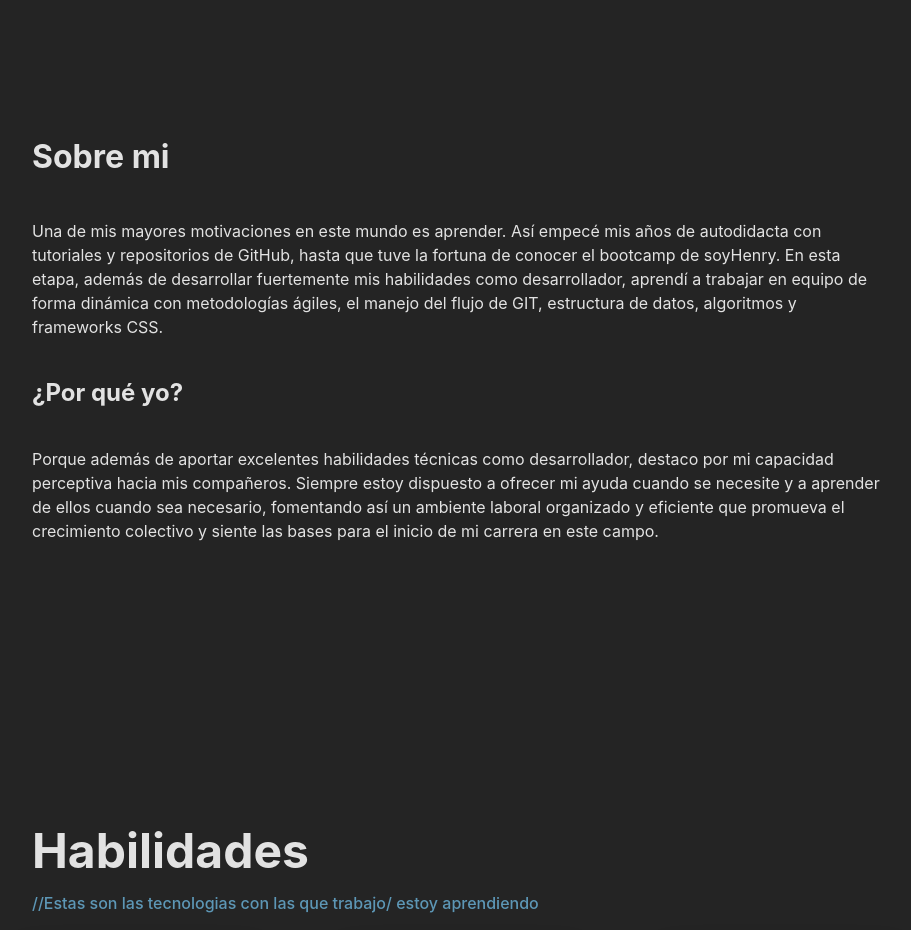
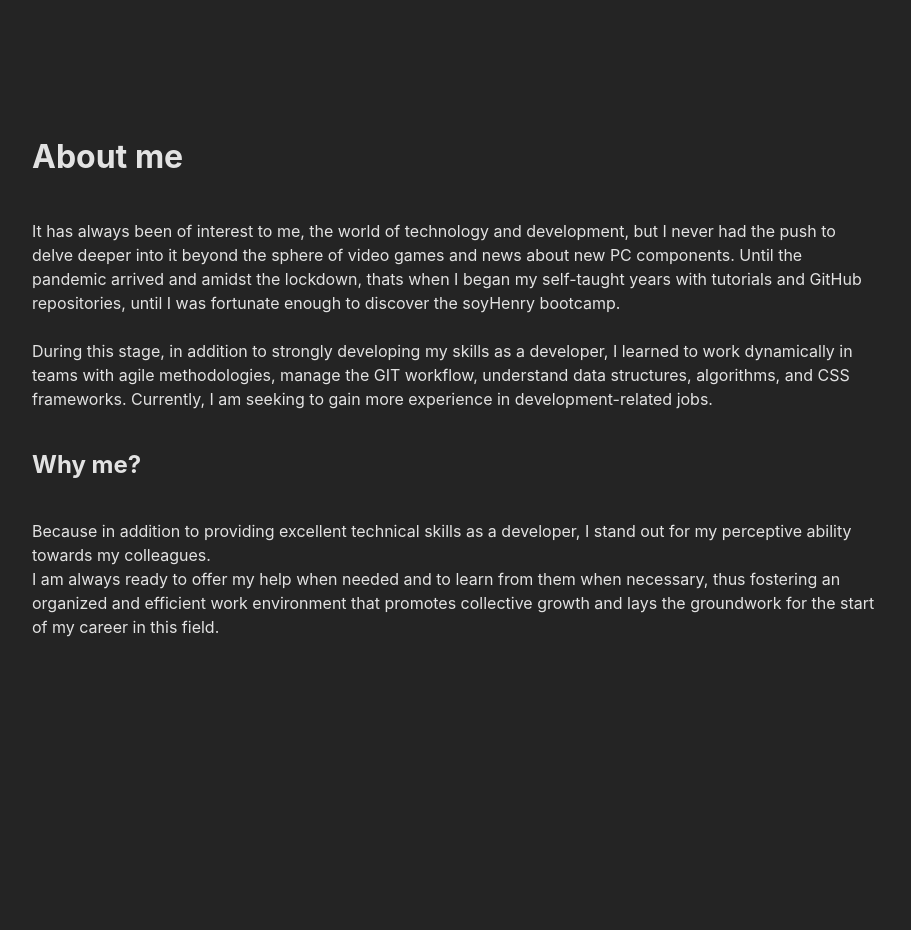
Before and after one commit to DielanZH/portfolio, a React (Vite) app: page / in a window 1280 px wide. Shown: the part 840-1770 px from the top of the page, without its empty margins (112-1023 px from the left). Built offline with nearby package versions, Linux system fonts and the light colour scheme.

Commit message:
About text translated

```diff
--- a/src/components/about/about.jsx
+++ b/src/components/about/about.jsx
@@ -1,26 +1,67 @@
 import styles from './about.module.css'
+import PropTypes from 'prop-types'
 
-export default function About() {
+export default function About({ translated }) {
     return (
         <div id='about' className={styles.aboutContainer}>
             <h1>
-                Sobre mi
+                {translated ? 'Sobre mi' : 'About me'}
             </h1>
 
-            <p className={styles.about1}>
-                Una de mis mayores motivaciones en este mundo es aprender. Así empecé mis años de autodidacta con tutoriales y repositorios de GitHub, hasta que tuve la fortuna de conocer el bootcamp de soyHenry.
+            <div className={styles.about1}>
+                {translated ?
+                    <p>
+                        Siempre fue de mi interes todo el mundo de la tecnologia y el desarrollo pero nunca tuve el empujón como para adentrarme mas en él mas allá de la esfera de los videojuegos y las noticias sobre los componentes nuevos de PC. Hasta que llegó la pandemia y en medio del encierro fue donde empecé mis años de autodidacta con tutoriales y repositorios de GitHub, hasta que tuve la fortuna de conocer el bootcamp de soyHenry.
 
-                En esta etapa, además de desarrollar fuertemente mis habilidades como desarrollador, aprendí a trabajar en equipo de forma dinámica con metodologías ágiles, el manejo del flujo de GIT, estructura de datos, algoritmos y frameworks CSS.
-            </p>
+                        <br></br>
+                        <br></br>
+
+                        En esta etapa, además de desarrollar fuertemente mis habilidades como desarrollador, aprendí a trabajar en equipo de forma dinámica con metodologías ágiles, el manejo del flujo de GIT, estructura de datos, algoritmos y frameworks CSS.
+
+                        Actualmente estoy buscando obtener mayor experiencia en trabajos relacionados al desarrollo.
+                    </p>
+                    :
+                    <p>
+                        It has always been of interest to me, the world of technology and development, but I never had the push to delve deeper into it beyond the sphere of video games and news about new PC components. Until the pandemic arrived and amidst the lockdown, thats when I began my self-taught years with tutorials and GitHub repositories, until I was fortunate enough to discover the soyHenry bootcamp.
+
+                        <br></br>
+                        <br></br>
+
+                        During this stage, in addition to strongly developing my skills as a developer, I learned to work dynamically in teams with agile methodologies, manage the GIT workflow, understand data structures, algorithms, and CSS frameworks.
+
+                        Currently, I am seeking to gain more experience in development-related jobs.
+                    </p>
+                }
+            </div>
 
             <h2>
-                ¿Por qué yo?
+                {translated ? '¿Por qué yo?' : 'Why me?'}
             </h2>
 
-            <p className={styles.about2}>
-                Porque además de aportar excelentes habilidades técnicas como desarrollador, destaco por mi capacidad perceptiva hacia mis compañeros. Siempre estoy dispuesto a ofrecer mi ayuda cuando se necesite y a aprender de ellos cuando sea necesario, fomentando así un ambiente laboral organizado y eficiente que promueva el crecimiento colectivo y siente las bases para el inicio de mi carrera en este campo.
-            </p>
+            <div className={styles.about2}>
+
+                {translated ?
+
+                    <p>
+                        Porque además de aportar excelentes habilidades técnicas como desarrollador, destaco por mi capacidad perceptiva hacia mis compañeros.
+                        <br></br>
+                        Siempre estoy dispuesto a ofrecer mi ayuda cuando se necesite y a aprender de ellos cuando sea necesario, fomentando así un ambiente laboral organizado y eficiente que promueva el crecimiento colectivo y siente las bases para el inicio de mi carrera en este campo.
+                    </p>
+
+                    :
+
+                    <p>
+                        Because in addition to providing excellent technical skills as a developer, I stand out for my perceptive ability towards my colleagues.
+                        <br></br>
+                        I am always ready to offer my help when needed and to learn from them when necessary, thus fostering an organized and efficient work environment that promotes collective growth and lays the groundwork for the start of my career in this field.
+                    </p>
+                }
+
+            </div>
 
         </div>
     )
 }
+About.propTypes = {
+    translated: PropTypes.bool
+}
```
